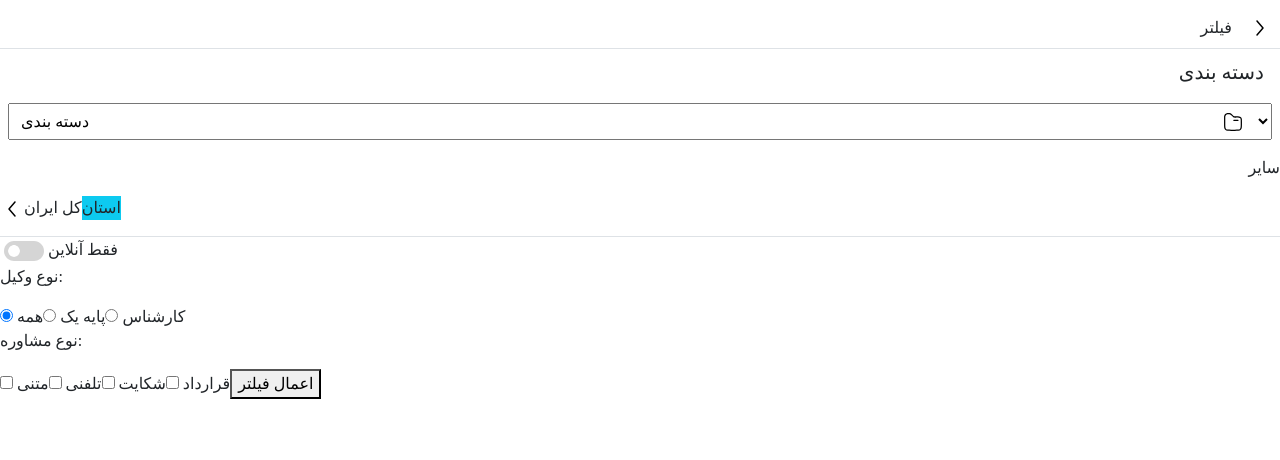
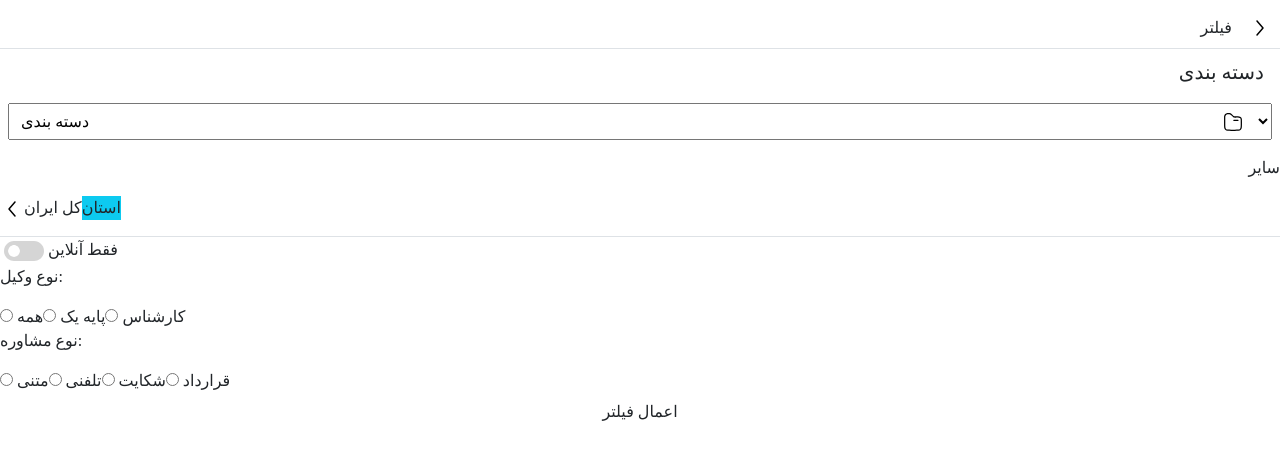
Before and after one commit to nafise1380/my-vite-app, a React (Vite) app: page / in a window 1280 px wide. Shown: the top 460 px of the page. Built offline with nearby package versions, Linux system fonts and the light colour scheme.

Commit message:
router added

```diff
--- a/package.json
+++ b/package.json
@@ -12,7 +12,8 @@
   "dependencies": {
     "bootstrap": "^5.3.6",
     "react": "^19.1.0",
-    "react-dom": "^19.1.0"
+    "react-dom": "^19.1.0",
+    "react-router-dom": "^7.6.3"
   },
   "devDependencies": {
     "@eslint/js": "^9.25.0",
--- a/src/App.jsx
+++ b/src/App.jsx
@@ -1,4 +1,5 @@
 import { useState } from 'react'
+import { BrowserRouter , Routes , Route } from 'react-router-dom'
 import Header from './components/Header.jsx'
 import './App.css'
 import LabelCategory from './components/LabelCategory.jsx'
@@ -10,8 +11,17 @@ function App() {
 
   return (
     <>
+      <BrowserRouter>
+          <div>
+            <Routes>
+              <Route path='/'  element={<Header/>} />
 
-       <Header/>
+            </Routes>
+          </div>
+
+      </BrowserRouter>
+
+
        <LabelCategory/>
         <Section/>
         <CheckBox/>
@@ -23,17 +33,17 @@ function App() {
 
 
   <p>نوع وکیل:</p>
-  <label><input type="radio" name="lawyer" value="all" checked /> همه</label>
-  <label><input type="radio" name="lawyer" value="basic" /> پایه یک</label>
-  <label><input type="radio" name="lawyer" value="expert" /> کارشناس</label>
+  <label><input type="radio" name="sender"  /> همه</label>
+  <label><input type="radio" name="sender"  /> پایه یک</label>
+  <label><input type="radio" name="sender"  /> کارشناس</label>
 
   <p>نوع مشاوره:</p>
-  <label><input type="checkbox" /> متنی</label>
-  <label><input type="checkbox" /> تلفنی</label>
-  <label><input type="checkbox" /> شکایت</label>
-  <label><input type="checkbox" /> قرارداد</label>
+  <label><input type="radio" name="sender" /> متنی</label>
+  <label><input type="radio" name="sender" /> تلفنی</label>
+  <label><input type="radio" name="sender" /> شکایت</label>
+  <label><input  type="radio" name="sender"/> قرارداد</label>
 
-  <button className="apply-button">اعمال فیلتر</button>
+  <button className="btn w-100 ">اعمال فیلتر</button>
  </div>
 
 
--- a/src/components/Section.jsx
+++ b/src/components/Section.jsx
@@ -3,14 +3,14 @@
 export default function Section(){
     return(
         <>
+        <span className=" d-flex justify-content-end my-2  mb-3"> سایر</span>
+          <section className="border-bottom d-flex">
 
-          <section className="border-bottom">
-            <span className=" d-flex justify-content-end my-2  mb-3"> سایر</span>
-            <div className="d-flex ">
+
               <a href='#'> <img src='/Alt Arrow Left.svg'></img></a>
               <span className=""> کل ایران</span>
               <p className="bg-info  "> استان</p>
-            </div>
+
           </section>
 
         </>
```
Also changed, not shown: 1 other file (tests, documents, lock files or other folders).
